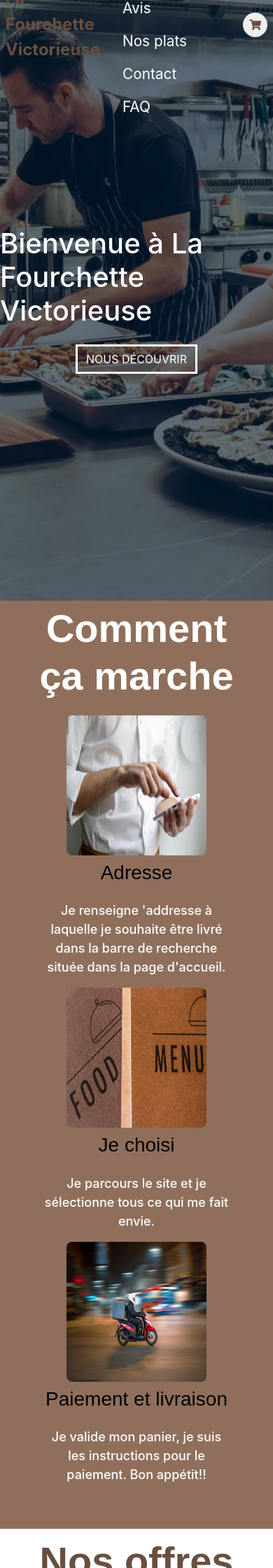
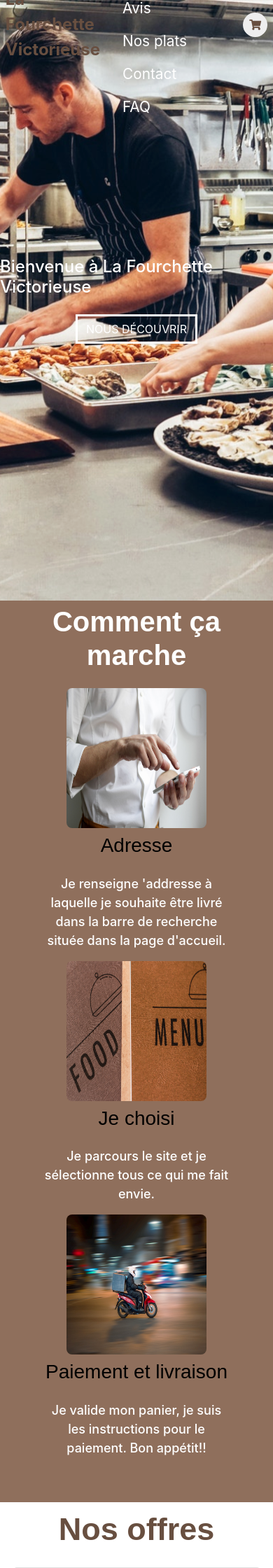
Before and after one commit to ChristopherSaury/ChristopherSaury-projet-certification-christopher-saury, a Symfony app: template templates/home/index.html.twig in a window 390 px wide. Shown: the top 2240 px of the page at 70% size. Run offline with Twig, Linux system fonts and the light colour scheme; the template is opened without the code that fills it, so the values that code supplies are empty; some libraries are stand-ins or nearby versions.

Commit message:
mobile version 576px

```diff
--- a/public/asset/css/home.css
+++ b/public/asset/css/home.css
@@ -16,11 +16,15 @@
   width: 100%;
   height: 100%;
   color: #fff;
-  background-color: rgba(0, 22, 40, .6);
   display: flex;
   flex-direction: column;
   justify-content: center;
   align-items: center;
+}
+.element-container{
+  width: 100%;
+  height: 100%;
+  background-color: rgba(0, 22, 40, .6);
 }
 
 .banner-content .btn-hero{
@@ -122,3 +126,32 @@
     transform: translateY(0px);
     opacity: 1;
   }
+
+  @media only screen and (max-width: 576px) {
+    .banner-content h1{
+      font-size: 24px;
+    }
+    /* .banner-content{
+      display: flex;
+      flex-direction: column;
+      justify-content: center;
+      align-items: center;
+    } */
+    #home-explanation h2 {
+      font-size: 40px;
+    }
+    #home-offer h2 {
+      font-size: 45px;
+    }
+  }
+  @media only screen and (min-width: 577px) and (max-width: 768px) {
+    .banner-content h1{
+      font-size: 34px;
+    }
+    #home-explanation h2 {
+      font-size: 45px;
+    }
+    #home-offer h2{
+      font-size: 45px;
+    }
+  }
```
